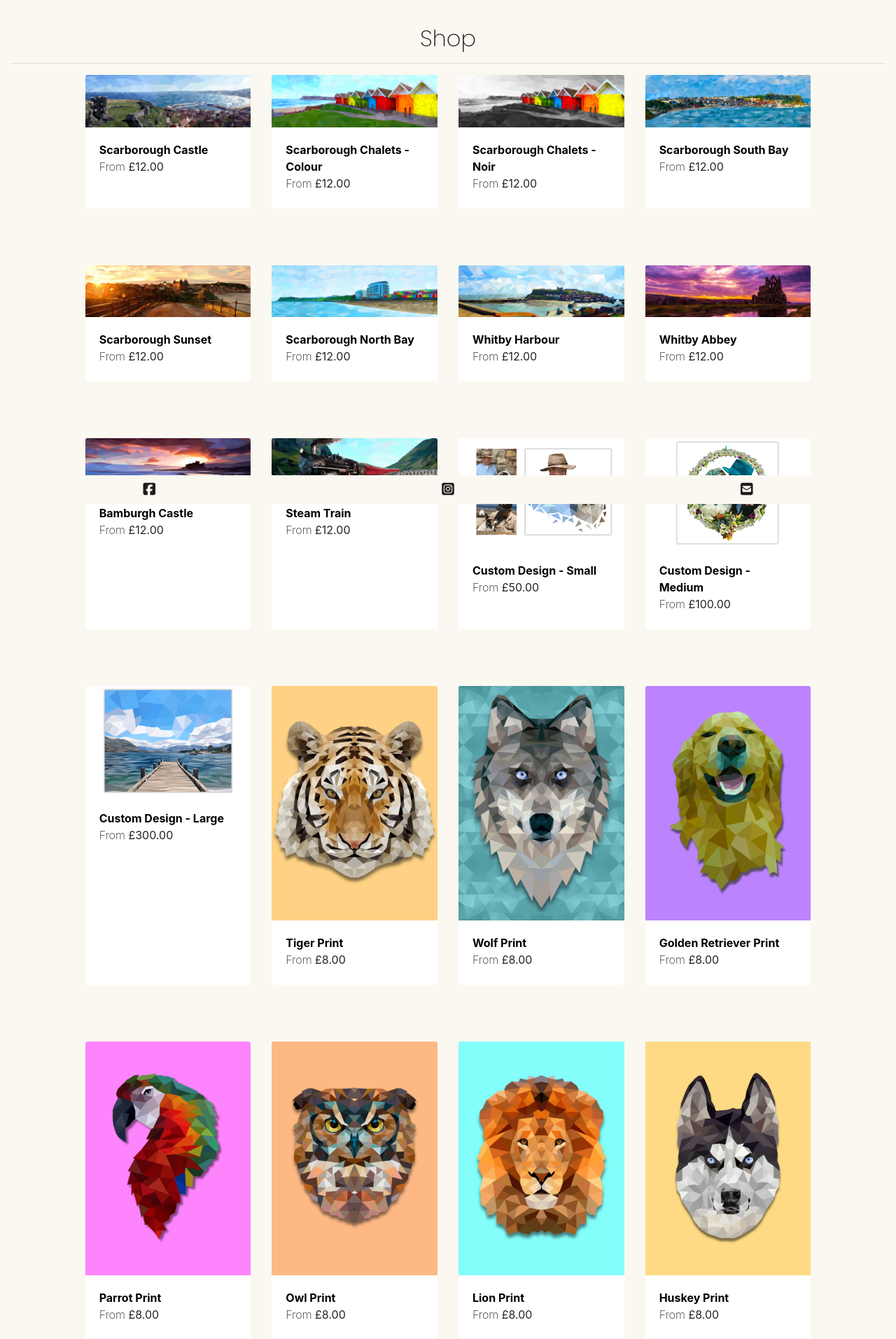
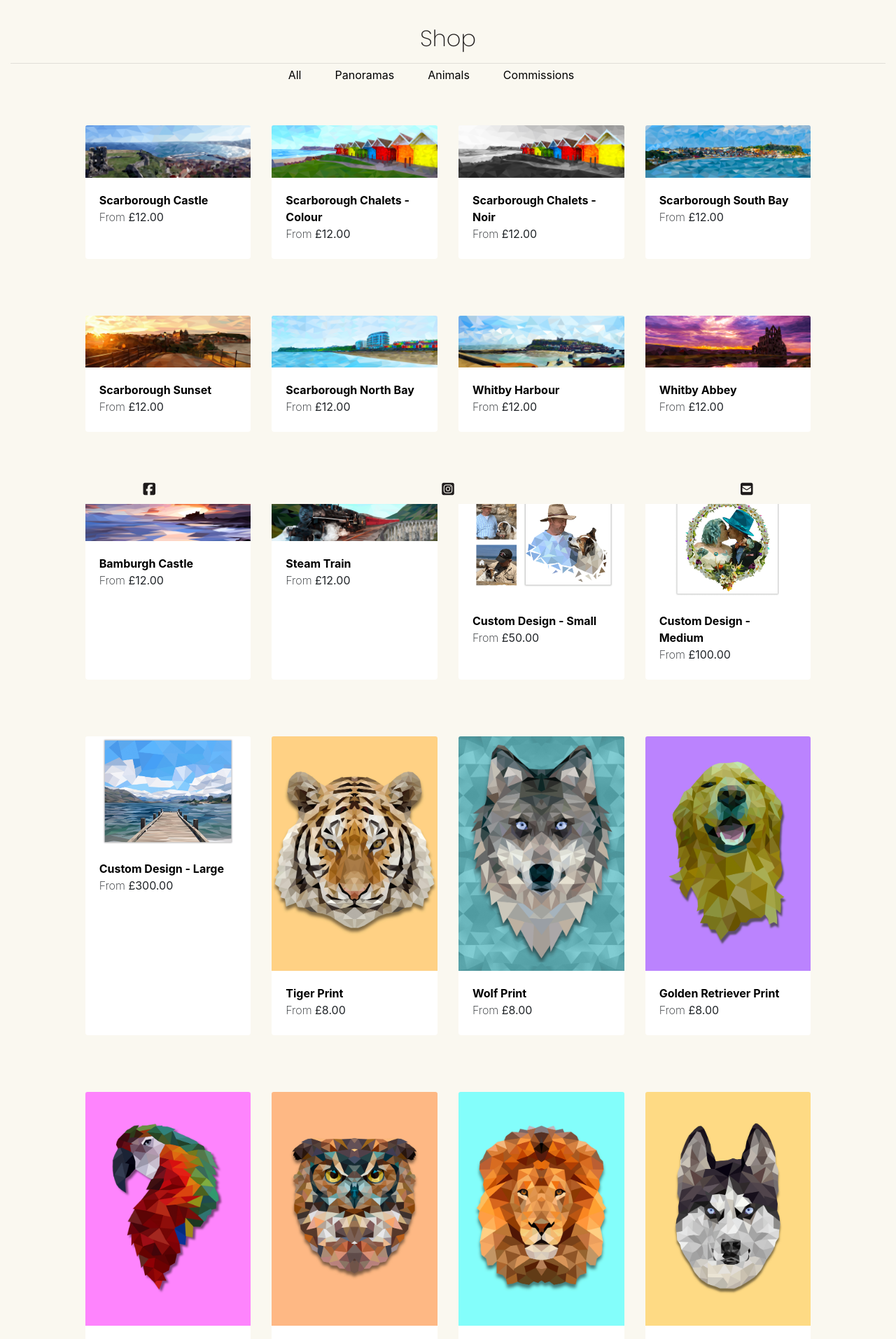
Before and after one commit to Robert-Clark-1990/MS4_RCD, a Django app: page /products/ in a window 1280 px wide. Shown: the part 80-1993 px from the top of the page at 70% size. Run offline with Django 3.2, Linux system fonts and the light colour scheme; data comes from the database, SQL or seed files in the repository; some libraries are stand-ins or nearby versions.

Commit message:
add category filter to products.html

```diff
--- a/products/templates/products/products.html
+++ b/products/templates/products/products.html
@@ -17,6 +17,22 @@
                 <h2>Shop</h2>
                 <hr class="w-100 mb-1">
             </div>
+        </div>
+        <div class="row">
+            <ul class="navbar-nav w-auto mx-auto text-center list-group-horizontal mb-5">
+                <li class="nav-item mr-5">
+                    <a class="product-link" href="{% url 'products' %}?category=Geometric Panoramas,Commissions,Geometric Animals">All</a>
+                </li>
+                <li class="nav-item mr-5">
+                    <a class="product-link" href="{% url 'products' %}?category=Geometric Panoramas">Panoramas</a>
+                </li>
+                <li class="nav-item mr-5">
+                    <a class="product-link" href="{% url 'products' %}?category=Geometric Animals">Animals</a>
+                </li>
+                <li class="nav-item mr-5">
+                    <a class="product-link" href="{% url 'products' %}?category=Commissions">Commissions</a>
+                </li>
+            </ul>
         </div>
         <div class="row">
             <div class="product-container col-10 offset-1">
--- a/products/views.py
+++ b/products/views.py
@@ -1,11 +1,19 @@
-from django.shortcuts import render, get_object_or_404
-from .models import Product
+from django.shortcuts import render, redirect, reverse, get_object_or_404
+from django.contrib import messages
+from .models import Product, Category
 
 
 def all_products(request):
     """ A view to show all products, including sorting and search queries """
 
     products = Product.objects.all()
+    categories = None
+
+    if request.GET:
+        if 'category' in request.GET:
+            categories = request.GET['category'].split(',')
+            products = products.filter(category__name__in=categories)
+            categories = Category.objects.filter(name__in=categories)
 
     context = {
         'products': products,
@@ -21,6 +29,7 @@ def product_detail(request, product_id):
 
     context = {
         'product': product,
+        'current_categories': categories,
     }
 
     return render(request, 'products/product_detail.html', context)
```
